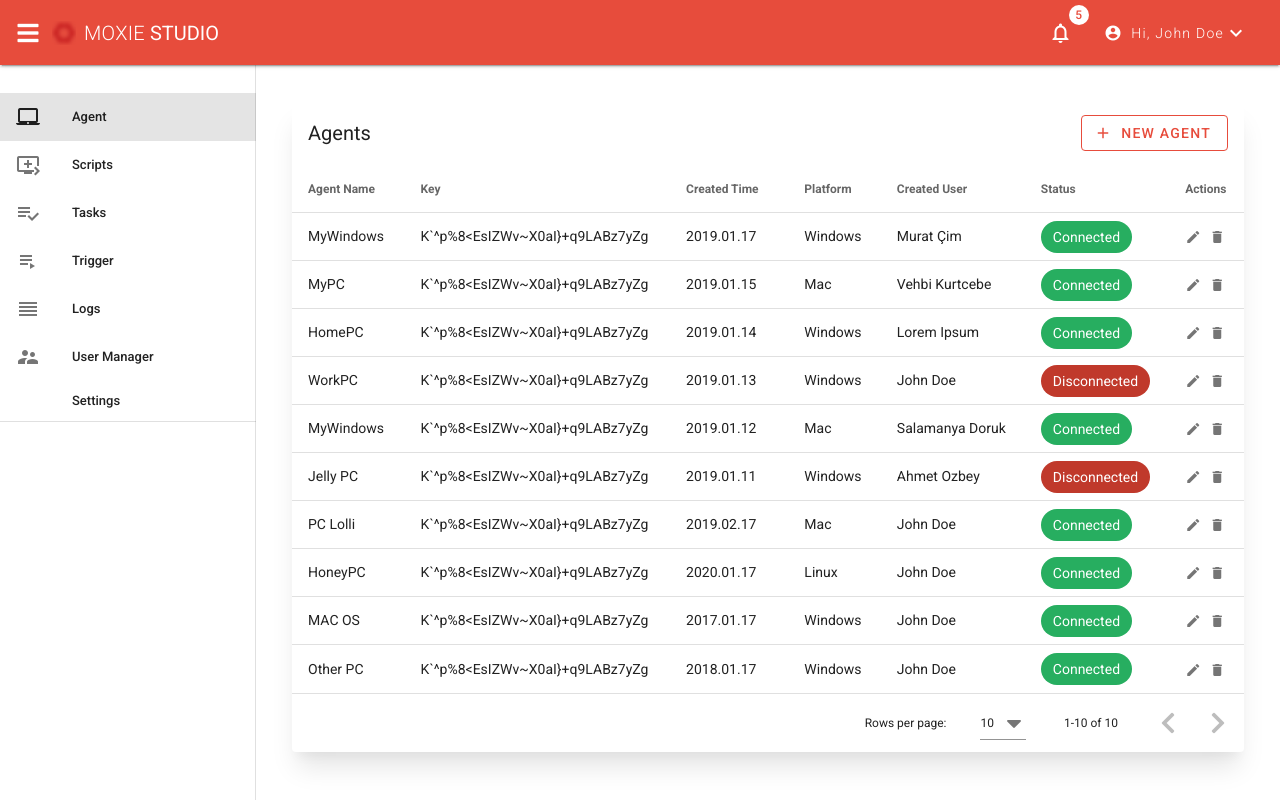
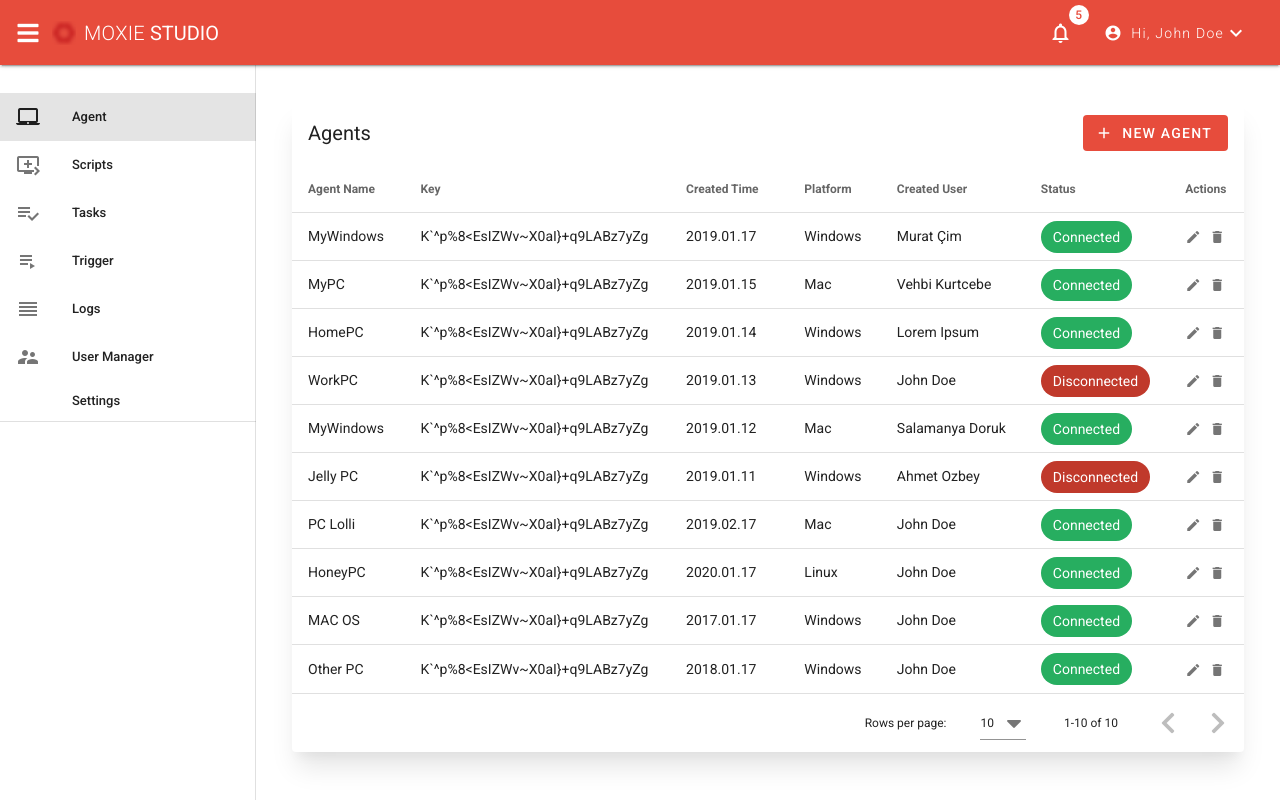
Before and after one commit to vehby/moxie, a Vue app: page /agent in a window 1280 px wide. Built offline with nearby package versions, Linux system fonts and the light colour scheme; what vue-google-charts would draw is missing.

Commit message:
Agent - Scripts - changes
..

```diff
--- a/src/views/Agent.vue
+++ b/src/views/Agent.vue
@@ -10,7 +10,7 @@
         <v-spacer></v-spacer>
         <v-dialog v-model="dialog" max-width="500px">
           <template v-slot:activator="{ on }">
-            <v-btn outlined color="red" v-on="on">
+            <v-btn color="primary" v-on="on" depressed>
                 <v-icon left>add</v-icon>
                 New Agent</v-btn>
           </template>
--- a/src/views/Scripts.vue
+++ b/src/views/Scripts.vue
@@ -10,7 +10,7 @@
         <v-spacer></v-spacer>
         <v-dialog v-model="dialog" max-width="500px">
           <template v-slot:activator="{ on }">
-            <v-btn color="primary" v-on="on">
+            <v-btn color="primary" v-on="on" depressed>
                 <v-icon left>add</v-icon>
                 New Script</v-btn>
           </template>
```
